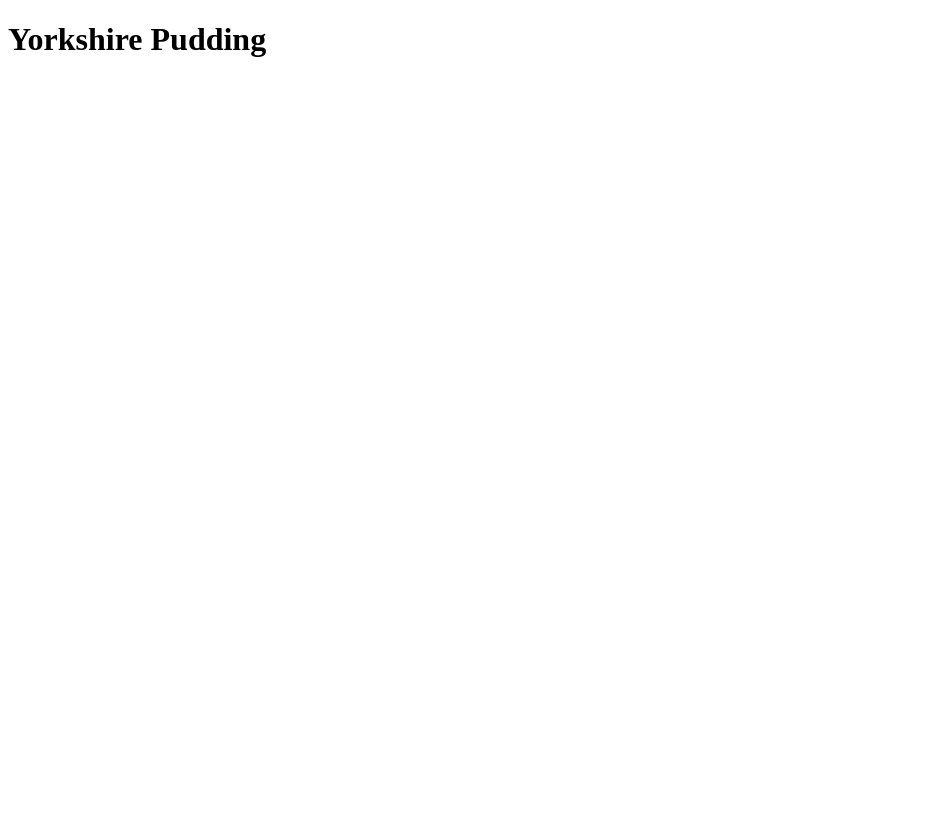
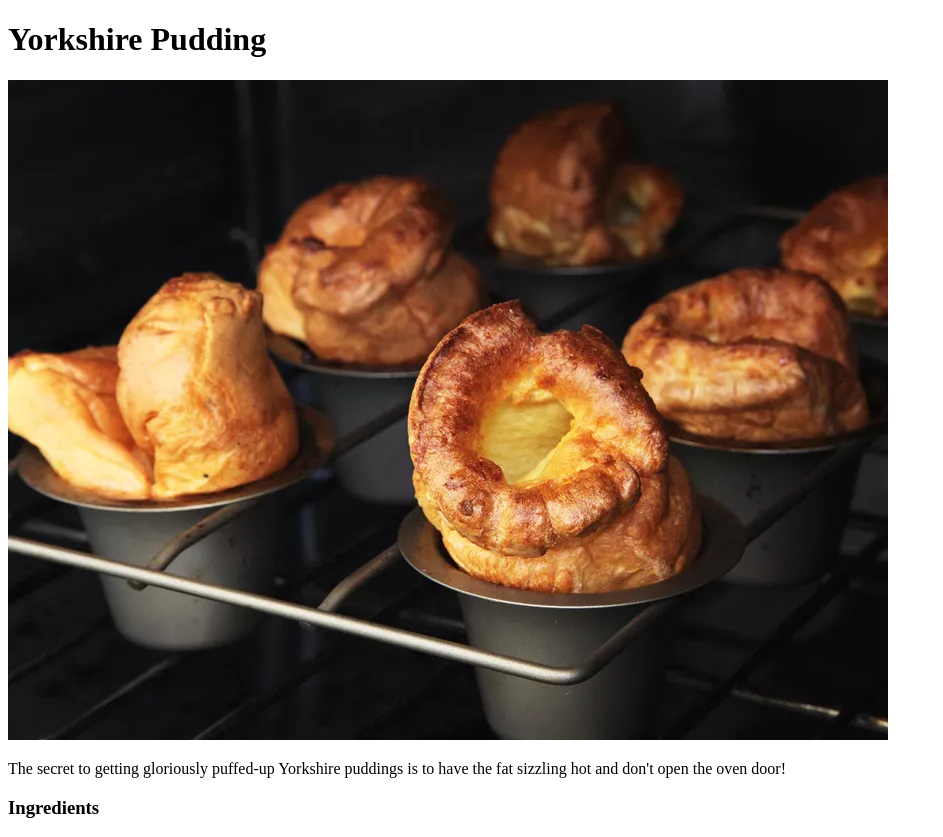
Before and after one commit to bigmuzzah/odin-recipes, a plain HTML site: page recipes/yorkshirepudding.html in a window 1280 px wide. Shown: the whole page, without its empty margins (0-943 px from the left). Before the commit the page ends 800 px from the top, so only its background shows below. Drawn offline with Linux system fonts and the light colour scheme.

Commit message:
added images folder

```diff
--- a/recipes/yorkshirepudding.html
+++ b/recipes/yorkshirepudding.html
@@ -8,5 +8,8 @@
 </head>
 <body>
     <h1>Yorkshire Pudding</h1>
+    <img src = "../images/yorkshirepudding.webp" alt="A delicious yorkshire pudding">
+    <p>The secret to getting gloriously puffed-up Yorkshire puddings is to have the fat sizzling hot and don't open the oven door!</p>
+    <p><h3>Ingredients</h3></p>
 </body>
 </html>
```
Also changed, not shown: index.html (+1 -1 lines), images/yorkshirepudding.webp (added).
